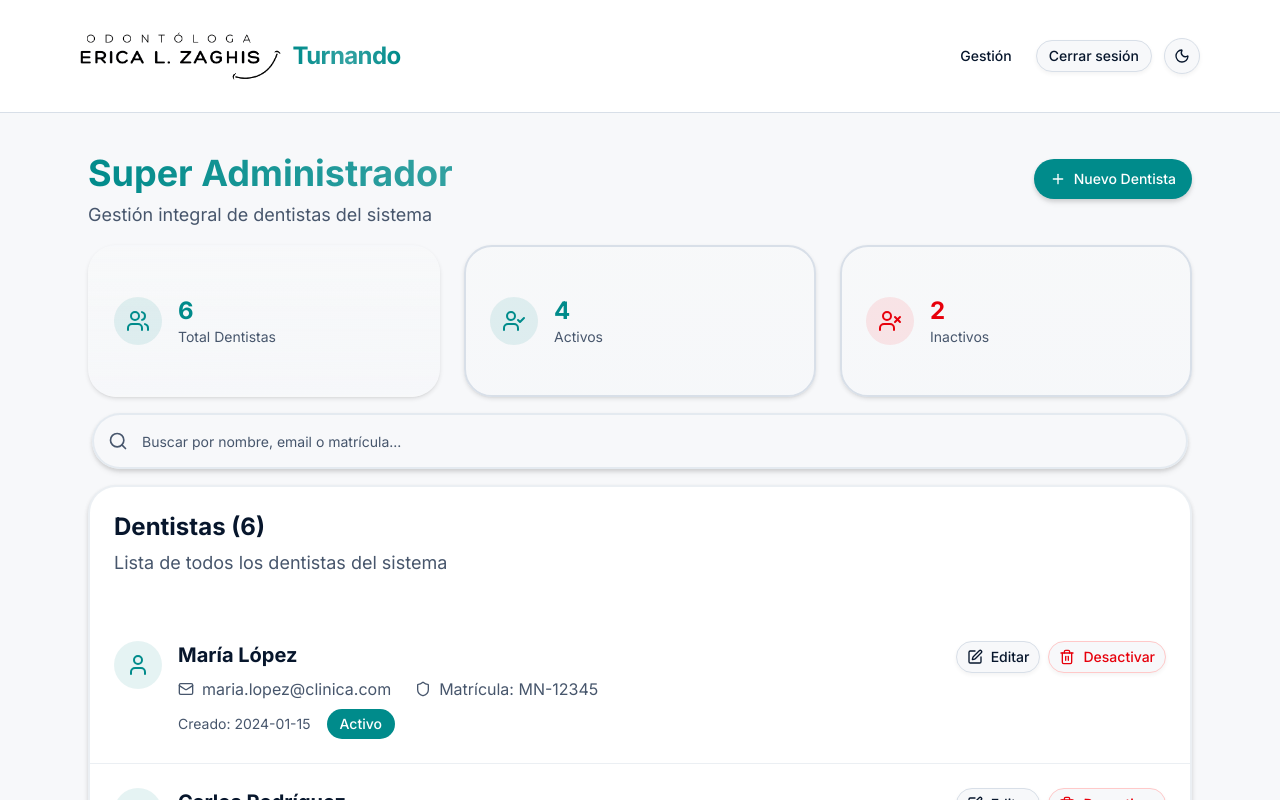
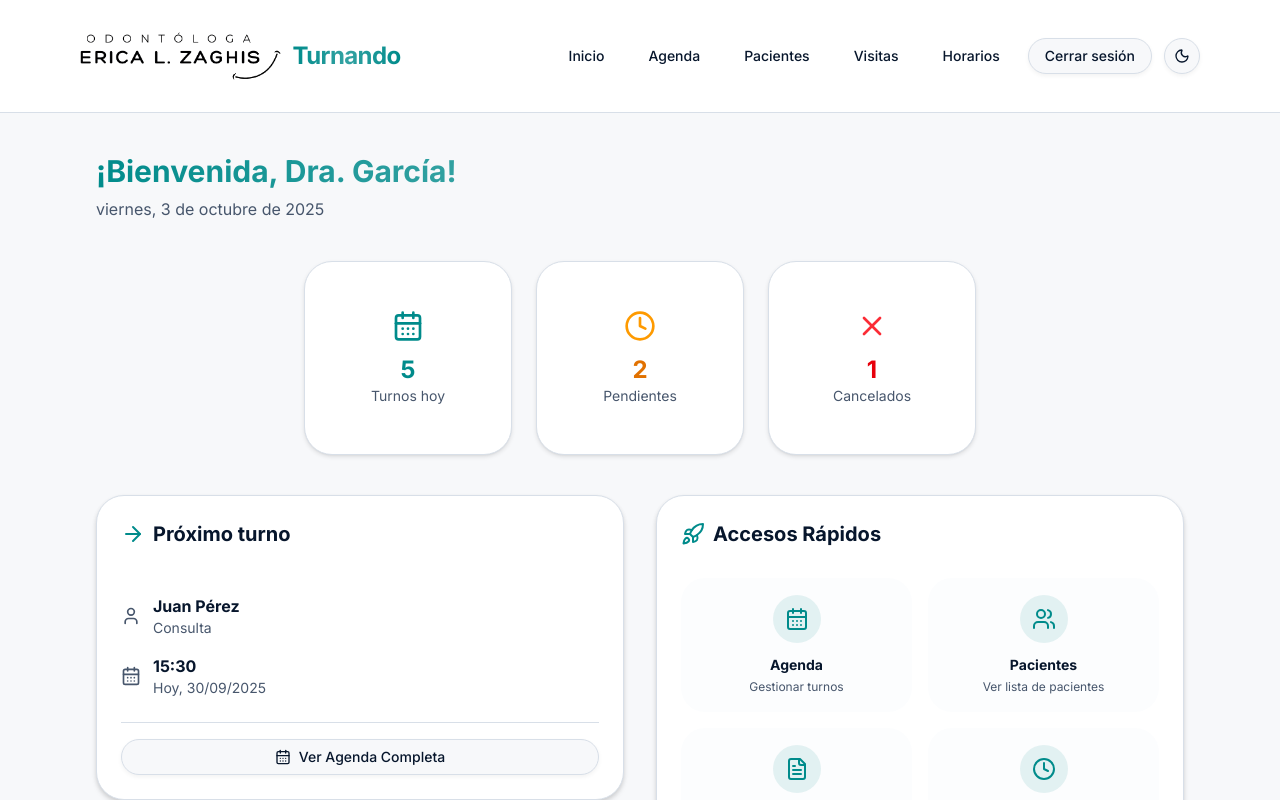
Before and after one commit to melinab1998/TPI-PROGRAMACION-IV, a React (Vite) app in the folder frontend/: page / in a window 1280 px wide. Shown: the top 800 px of the page. Built offline with nearby package versions, Linux system fonts and the light colour scheme.

Commit message:
update-navbar

```diff
--- a/frontend/src/components/NavBar/NavBar.jsx
+++ b/frontend/src/components/NavBar/NavBar.jsx
@@ -26,7 +26,7 @@ export default function NavBar() {
         </div>
         <div className="flex gap-3 items-center">
           <Link to="/">
-            <Button variant="ghost" size="sm">
+            <Button variant="ghost" size="default" className="text-sm font-medium">
               {role === "superadmin" ? "Gestión" : "Inicio"}
             </Button>
           </Link>
@@ -35,28 +35,60 @@ export default function NavBar() {
             <>
               {role === "user" && (
                 <>
-                  <Link to="/appointments"><Button variant="ghost" size="sm">Turnos</Button></Link>
-                  <Link to="/profile"><Button variant="ghost" size="sm">Mi Perfil</Button></Link>
+                  <Link to="/appointments">
+                    <Button variant="ghost" size="default" className="text-sm font-medium">
+                      Turnos
+                    </Button>
+                  </Link>
+                  <Link to="/profile">
+                    <Button variant="ghost" size="default" className="text-sm font-medium">
+                      Mi Perfil
+                    </Button>
+                  </Link>
                 </>
               )}
               {role === "admin" && (
                 <>
-                  <Link to="/schedule"><Button variant="ghost" size="sm">Agenda</Button></Link>
-                  <Link to="/patients"><Button variant="ghost" size="sm">Pacientes</Button></Link>
-                  <Link to="/visit-record"><Button variant="ghost" size="sm">Visitas</Button></Link>
-                  <Link to="/availability"><Button variant="ghost" size="sm">Horarios</Button></Link>
+                  <Link to="/schedule">
+                    <Button variant="ghost" size="default" className="text-sm font-medium">
+                      Agenda
+                    </Button>
+                  </Link>
+                  <Link to="/patients">
+                    <Button variant="ghost" size="default" className="text-sm font-medium">
+                      Pacientes
+                    </Button>
+                  </Link>
+                  <Link to="/visit-record">
+                    <Button variant="ghost" size="default" className="text-sm font-medium">
+                      Visitas
+                    </Button>
+                  </Link>
+                  <Link to="/availability">
+                    <Button variant="ghost" size="default" className="text-sm font-medium">
+                      Horarios
+                    </Button>
+                  </Link>
                 </>
               )}
-              <Button variant="outline" size="sm" onClick={logout}>
+              <Button variant="outline" size="default" onClick={logout} className="text-sm font-medium">
                 Cerrar sesión
               </Button>
             </>
           ) : (
             <>
-              <Link to="/services"><Button variant="ghost" size="sm">Servicios</Button></Link>
-              <Link to="/contact"><Button variant="ghost" size="sm">Contacto</Button></Link>
+              <Link to="/services">
+                <Button variant="ghost" size="default" className="text-sm font-medium">
+                  Servicios
+                </Button>
+              </Link>
+              <Link to="/contact">
+                <Button variant="ghost" size="default" className="text-sm font-medium">
+                  Contacto
+                </Button>
+              </Link>
               <Link to="/login">
-                <Button variant="outline" size="sm">
+                <Button variant="outline" size="default" className="text-sm font-medium">
                   Iniciar sesión
                 </Button>
               </Link>
--- a/frontend/src/pages/AdminSchedule/AdminSchedule.jsx
+++ b/frontend/src/pages/AdminSchedule/AdminSchedule.jsx
@@ -84,7 +84,6 @@ export default function AdminSchedule() {
 
     return (
         <div className="max-w-7xl mx-auto px-4 sm:px-6 lg:px-8 py-6 space-y-6">
-            {/* Header animado */}
             <motion.div
                 variants={fadeSlideDown}
                 initial="hidden"
@@ -94,7 +93,6 @@ export default function AdminSchedule() {
             </motion.div>
 
             <div className="grid grid-cols-1 lg:grid-cols-2 gap-6">
-                {/* Calendario animado */}
                 <motion.div variants={fadeSlideUp} initial="hidden" animate="visible">
                     <Card className="h-[650px] flex flex-col">
                         <CardHeader className="flex-shrink-0">
@@ -120,7 +118,6 @@ export default function AdminSchedule() {
                     </Card>
                 </motion.div>
 
-                {/* Lista de turnos animada */}
                 <motion.div
                     variants={fadeSlideUp}
                     initial="hidden"
--- a/frontend/src/services/auth/AuthContextProvider.jsx
+++ b/frontend/src/services/auth/AuthContextProvider.jsx
@@ -4,7 +4,7 @@ import { AuthContext } from "./AuthContext";
 export function AuthContextProvider({ children }) {
     const [auth, setAuth] = useState({
         isLoggedIn: true,
-        role: "superadmin", // guest | user | admin | superadmin
+        role: "admin", // guest | user | admin | superadmin
     });
 
     const login = (role = "user") =>
```
